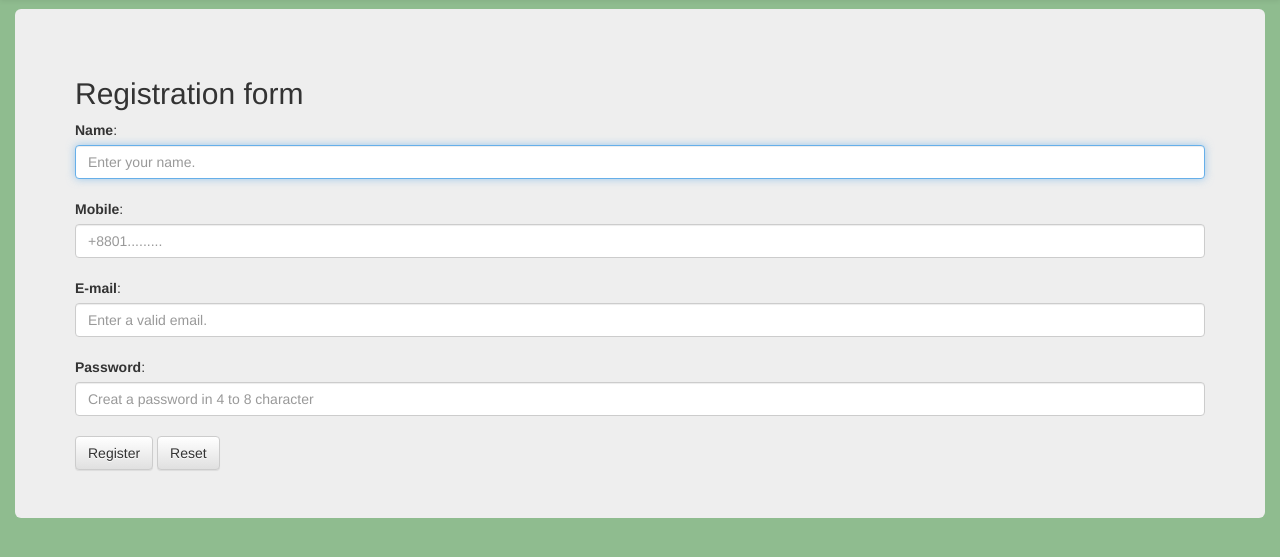
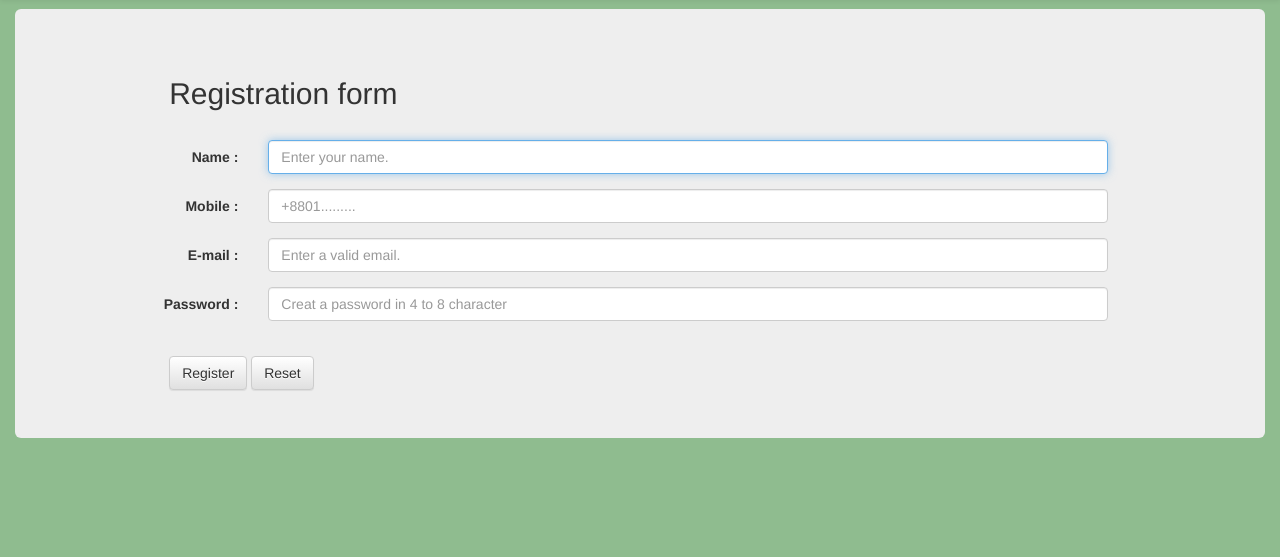
Before and after one commit to MahadeHasanSabbir/Aminship, a PHP site: page /Aminship/auth/register.php in a window 1280 px wide. Shown: the part 51-608 px from the top of the page. Run offline with PHP 8.4, Linux system fonts and the light colour scheme; some web fonts are replaced.

Commit message:
Add files via upload

```diff
--- a/auth/action.php
+++ b/auth/action.php
@@ -44,7 +44,7 @@
 		`second` VARCHAR(6) CHARACTER SET utf8 COLLATE utf8_general_ci NOT NULL ,
 		`third` VARCHAR(6) CHARACTER SET utf8 COLLATE utf8_general_ci NOT NULL DEFAULT '000' ,
 		`fourth` VARCHAR(6) CHARACTER SET utf8 COLLATE utf8_general_ci NOT NULL DEFAULT '000' ,
-		`size` VARCHAR(6) CHARACTER SET utf8 COLLATE utf8_general_ci NOT NULL ,
+		`size` VARCHAR(8) CHARACTER SET utf8 COLLATE utf8_general_ci NOT NULL ,
 		PRIMARY KEY (`UID`)) ENGINE = InnoDB;";
 
 		//method for upload data to database
--- a/auth/log.php
+++ b/auth/log.php
@@ -92,6 +92,7 @@
 				if(!isset($_GET['id'])){
 				?>
 					<div class="text-center"> Don't have any account? <a class="btn btn-md btn-link" href="http://localhost/aminship/auth/register.php" > Register </a>
+					<div class="text-center"> Forget your password? <a class="btn btn-md btn-link" href="mailto:info.pass@aminship.com" > mail us </a>
 					</div>
 				<?php
 				}
@@ -108,7 +109,7 @@
 				var pass = document.getElementById('pass').value;
 
 				var sampleid = /^[0-9]{9}$/i;
-				var samplepass = /^[A-Za-z0-9\@\#\$\%\&]{4,8}$/i;
+				var samplepass = /^[A-Za-z0-9\@\#\$\%\&]{4,9}$/i;
 
 				if(!sampleid.test(id)){
 					alert("!Invalide ID");
--- a/auth/register.php
+++ b/auth/register.php
@@ -21,13 +21,34 @@
 		<?php include 'header.php'; ?>
 		<div class="container-fluid">
 			<div class="jumbotron">
-				<h2> Registration form </h2>
-				<form action="action.php" name="regform" onsubmit="return validate()" autocomplete="off" method="post">
-					<label> Name </label>:  <input type="text" name="name" class="form-control" id="name" placeholder="Enter your name." required="" autofocus /><br/>
-					<label> Mobile </label>:  <input type="text" name="number" class="form-control" id="number" placeholder="+8801........." title="It is mandatory to use +88 before your number" required=""/> <br/>
-					<label> E-mail </label>:  <input type="text" name="email" class="form-control" id="mail" placeholder="Enter a valid email." required=""/> <br/>
-					<label> Password </label>:  <input type="password" name="password" class="form-control" id="pass" placeholder="Creat a password in 4 to 8 character" title="alphanumaric and @,#,$,%,& are allow" required=""/> <br/>
-					<button type="Submit" value="Submit" class="btn btn-md btn-default"> Register </button>
+				<h2 class="col-sm-offset-1"> Registration form </h2> <br/>
+				<form class="form-horizontal" action="action.php" name="regform" onsubmit="return validate()" autocomplete="off" method="post">
+					<div class="form-group">
+						<label class="control-label col-sm-2"> Name :</label>
+						<div class="col-sm-9">
+							<input type="text" name="name" class="form-control" id="name" placeholder="Enter your name." required="" autofocus />
+						</div>
+					</div>
+					<div class="form-group">
+						<label class="control-label col-sm-2"> Mobile :</label>
+						<div class="col-sm-9">
+							<input type="text" name="number" class="form-control" id="number" placeholder="+8801........." title="It is mandatory to use +88 before your number" required=""/>
+						</div>
+					</div>
+					<div class="form-group">
+						<label class="control-label col-sm-2"> E-mail :</label>
+						<div class="col-sm-9">
+							<input type="text" name="email" class="form-control" id="mail" placeholder="Enter a valid email." required=""/>
+						</div>
+					</div>
+					<div class="form-group">
+						<label class="control-label col-sm-2"> Password :</label>
+						<div class="col-sm-9">
+							<input type="password" name="password" class="form-control" id="pass" placeholder="Creat a password in 4 to 8 character" title="alphanumaric and @,#,$,%,& are allow" required=""/>
+						</div>
+					</div>
+					<br/>
+					<button type="Submit" value="Submit" class="btn btn-md col-sm-offset-1 btn-default"> Register </button>
 					<button type="Reset" value="Reset" class="btn btn-md btn-default"> Reset </button> <br/>
 				</form>
 			</div>
```
